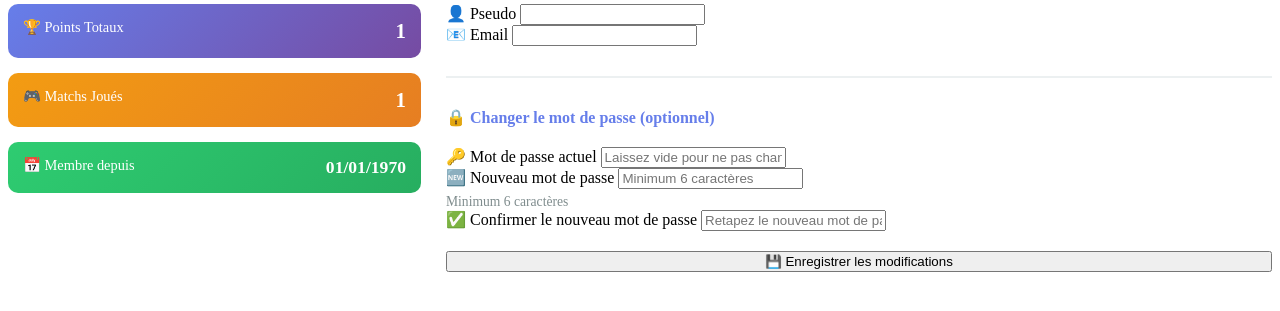
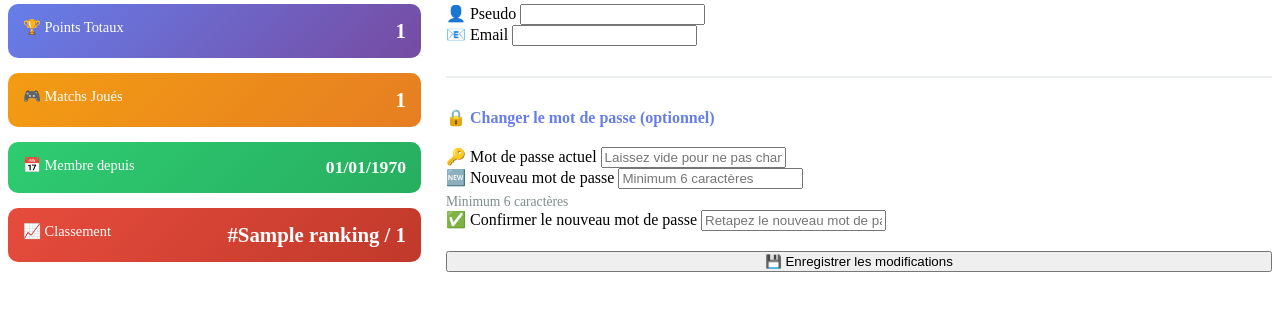
Before and after one commit to pepperhot/babyfoot_tournoi-ynov, a PHP site: template templates/profile_view.php in a window 1280 px wide. Shown: the part 125-436 px from the top of the page. Run offline with PHP 8.4, Linux system fonts and the light colour scheme; the template is opened without the code that fills it: most values are stand-ins (such as "Sample title", 1, 10 or a date in 2020); data that the repository does not hold is empty.

Commit message:
admin dashboard + rank

```diff
--- a/templates/profile_view.php
+++ b/templates/profile_view.php
@@ -19,7 +19,7 @@
     <?php endif; ?>
 
     <div style="display: flex; gap: 25px; flex-wrap: wrap;">
-        <!-- Statistiques -->
+        <!-- Statistiques et Classement -->
         <div class="card" style="flex: 1; min-width: 300px;">
             <h3>📊 Mes Statistiques</h3>
             <div style="margin-top: 20px;">
@@ -31,10 +31,33 @@
                     <span style="font-size: 0.9rem;">🎮 Matchs Joués</span>
                     <strong style="font-size: 1.3rem;"><?= $stats['total_matches'] ?? 0 ?></strong>
                 </div>
-                <div style="display: flex; justify-content: space-between; padding: 15px; background: linear-gradient(135deg, #2ecc71 0%, #27ae60 100%); border-radius: 10px; color: white;">
+                <div style="display: flex; justify-content: space-between; padding: 15px; background: linear-gradient(135deg, #2ecc71 0%, #27ae60 100%); border-radius: 10px; color: white; margin-bottom: 15px;">
                     <span style="font-size: 0.9rem;">📅 Membre depuis</span>
                     <strong style="font-size: 1.1rem;"><?= date('d/m/Y', strtotime($user['created_at'])) ?></strong>
                 </div>
+
+                <?php if ($userRank): ?>
+                <div style="display: flex; justify-content: space-between; padding: 15px; background: linear-gradient(135deg, #e74c3c 0%, #c0392b 100%); border-radius: 10px; color: white; position: relative; overflow: hidden;">
+                    <?php if ($userRank['ranking'] == 1): ?>
+                        <div style="position: absolute; top: -10px; right: -10px; font-size: 4rem; opacity: 0.2;">👑</div>
+                    <?php endif; ?>
+                    <span style="font-size: 0.9rem;">📈 Classement</span>
+                    <strong style="font-size: 1.3rem; position: relative; z-index: 1;">
+                        #<?= $userRank['ranking'] ?> / <?= $totalPlayers ?>
+                        <?php if ($userRank['ranking'] == 1): ?>
+                            👑
+                        <?php elseif ($userRank['ranking'] == 2): ?>
+                            🥈
+                        <?php elseif ($userRank['ranking'] == 3): ?>
+                            🥉
+                        <?php endif; ?>
+                    </strong>
+                </div>
+                <?php else: ?>
+                <div style="display: flex; justify-content: center; align-items: center; padding: 15px; background: linear-gradient(135deg, #95a5a6 0%, #7f8c8d 100%); border-radius: 10px; color: white;">
+                    <span style="font-size: 0.9rem;">🎯 Jouez des matchs pour être classé !</span>
+                </div>
+                <?php endif; ?>
             </div>
         </div>
 
```
Also changed, not shown: public/profile.php (+21 -0 lines), templates/admin_users_view.php (+15 -2 lines), CHANGELOG.md (added).
